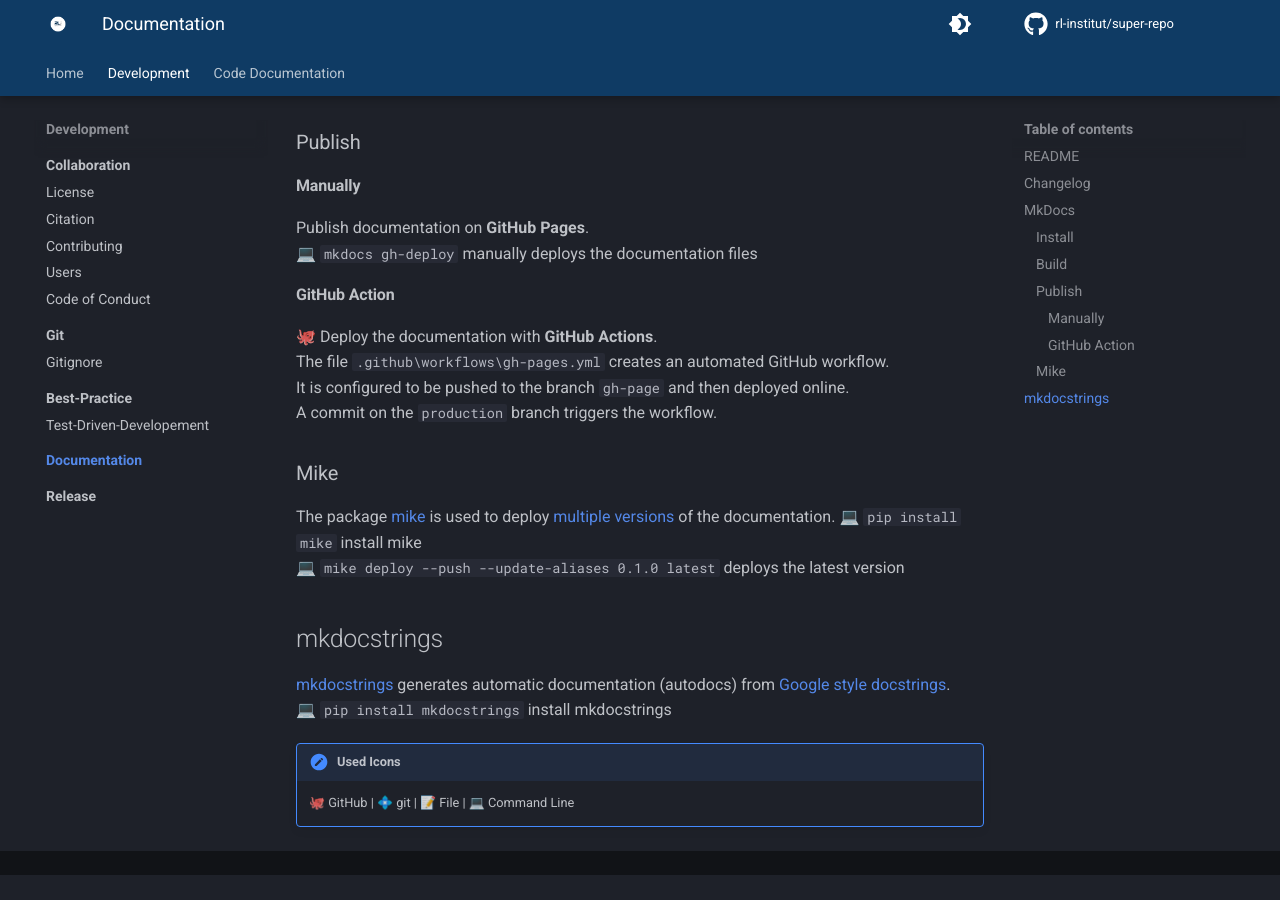
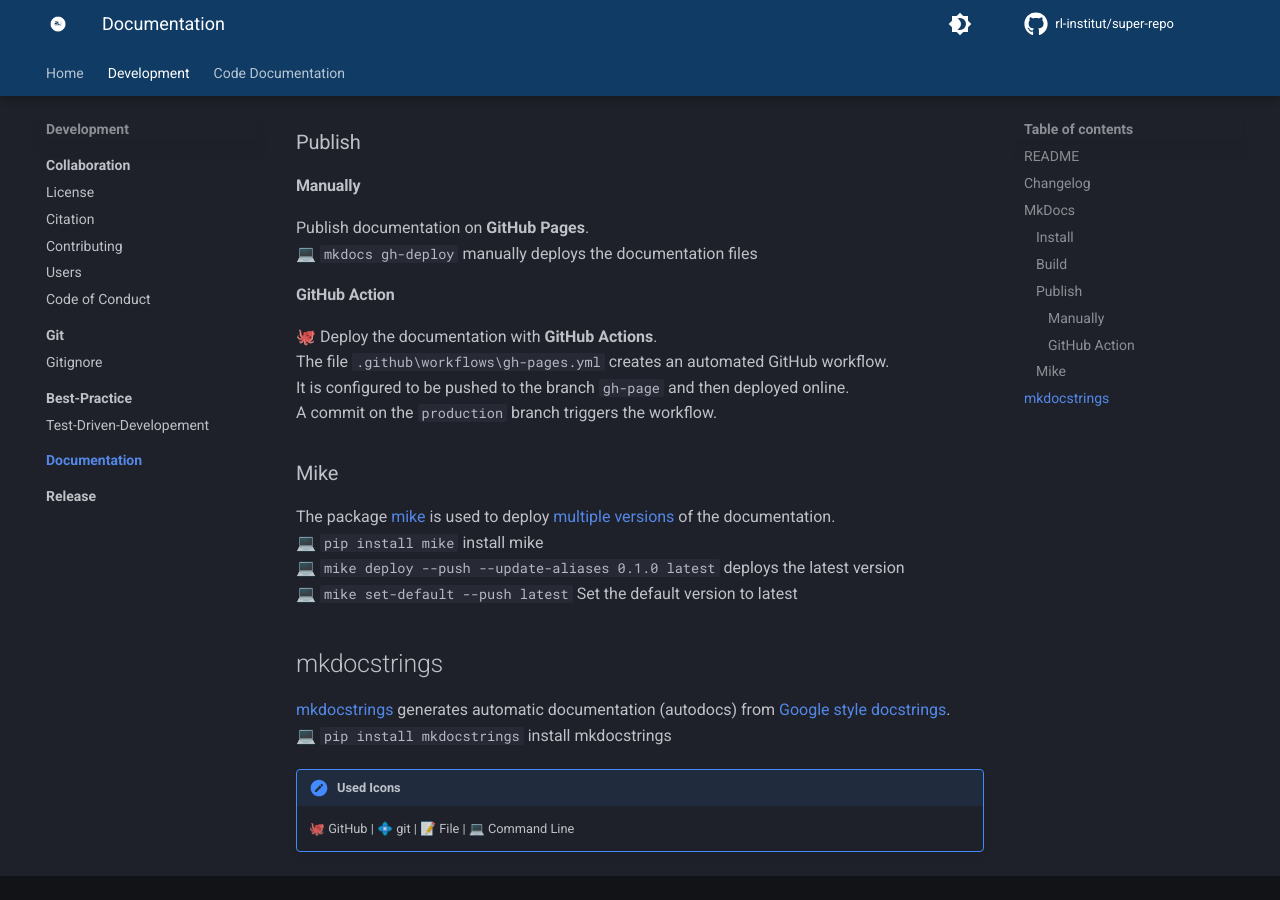
Before and after one commit to rl-institut/super-repo, an MkDocs documentation site: the page built from docs/development/documentation/index.md, in a window 1280 px wide and 900 px high, scrolled down 894 px. Built offline with MkDocs 1.6.1 and Material for MkDocs 9.7.7, drawn with Linux system fonts in a browser that asks for light colours; comment, search, counter and statistics services are not loaded; the version menu is left out; before the commit the page ends 1769 px from its top, so only the background shows below that.

Commit message:
Update documentation manually to test mike #36

```diff
--- a/docs/development/documentation/index.md
+++ b/docs/development/documentation/index.md
@@ -37,9 +37,10 @@
 A commit on the `production` branch triggers the workflow.
 
 ### Mike
-The package [mike](https://github.com/jimporter/mike) is used to deploy [multiple versions](https://squidfunk.github.io/mkdocs-material/setup/setting-up-versioning/?h=versioning) of the documentation.
+The package [mike](https://github.com/jimporter/mike) is used to deploy [multiple versions](https://squidfunk.github.io/mkdocs-material/setup/setting-up-versioning/?h=versioning) of the documentation.<br>
 💻 `pip install mike` install mike <br>
 💻 `mike deploy --push --update-aliases 0.1.0 latest` deploys the latest version <br>
+💻 `mike set-default --push latest` Set the default version to latest
 
 ## mkdocstrings
 [mkdocstrings](https://mkdocstrings.github.io/) generates automatic
```
